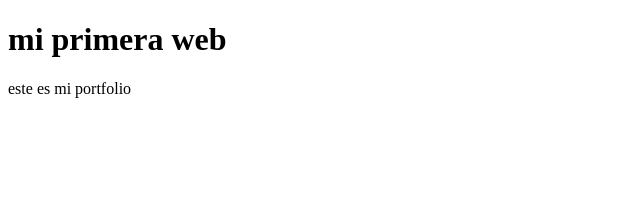
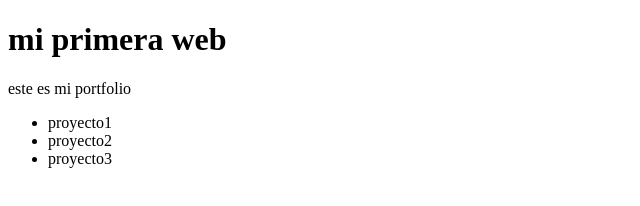
Before and after one commit to mirusegura/primerProyecto, a plain HTML site: page index.html in a window 1280 px wide. Shown: the whole page, without its empty margins (0-640 px from the left). Drawn offline with Linux system fonts and the light colour scheme.

Commit message:
Add estilos y JS

```diff
--- a/index.html
+++ b/index.html
@@ -10,5 +10,9 @@
     <h1>mi primera web</h1>
     <p>este es mi portfolio</p>
 
+    <ul><li>proyecto1</li>
+    <li>proyecto2</li>
+    <li>proyecto3</li></ul>
+
 </body>
 </html>
--- /dev/null
+++ b/style.css
@@ -0,0 +1,3 @@
+body{
+    background-color: red;
+}
```
Also changed, not shown: funciones.js (added).
